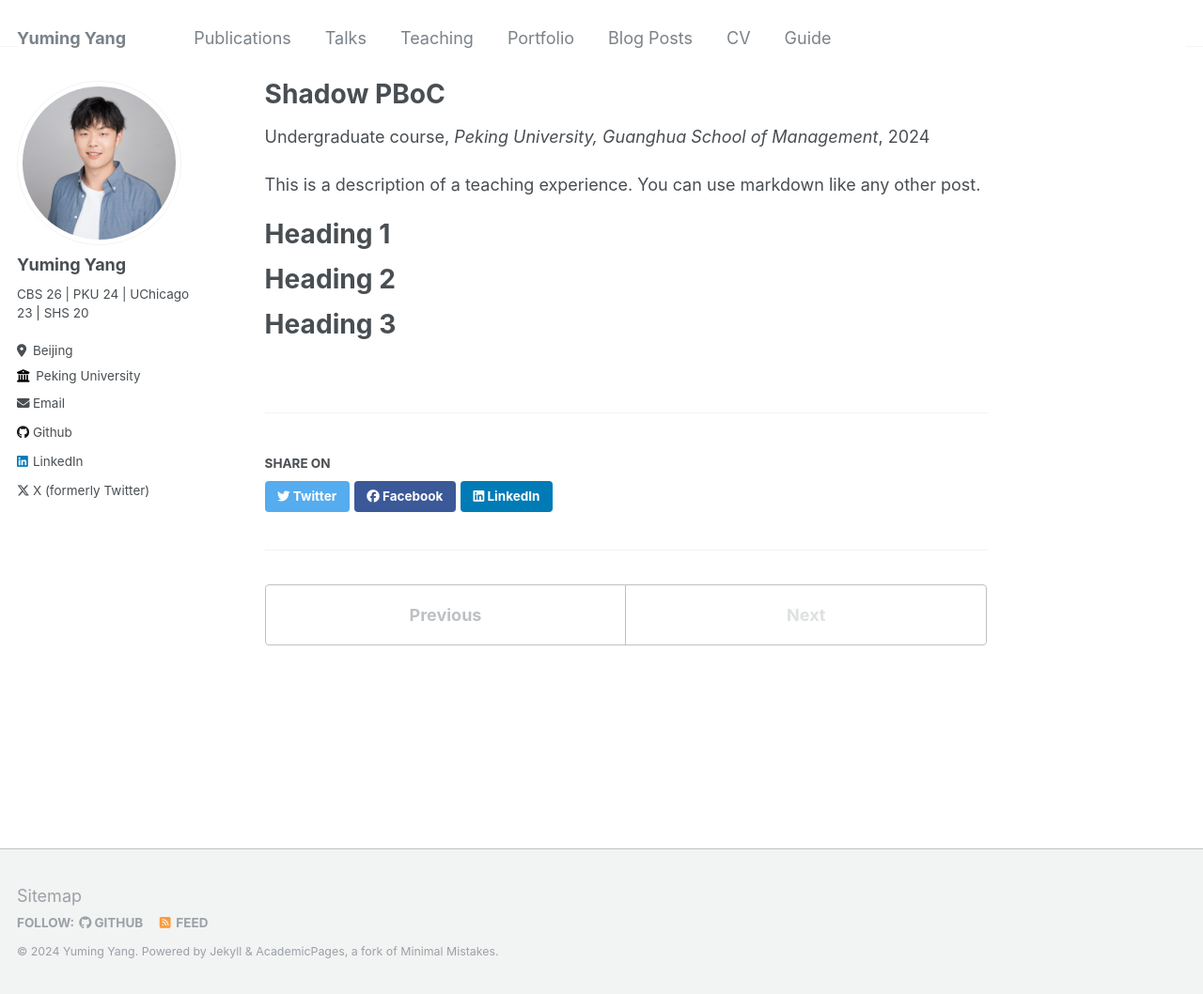
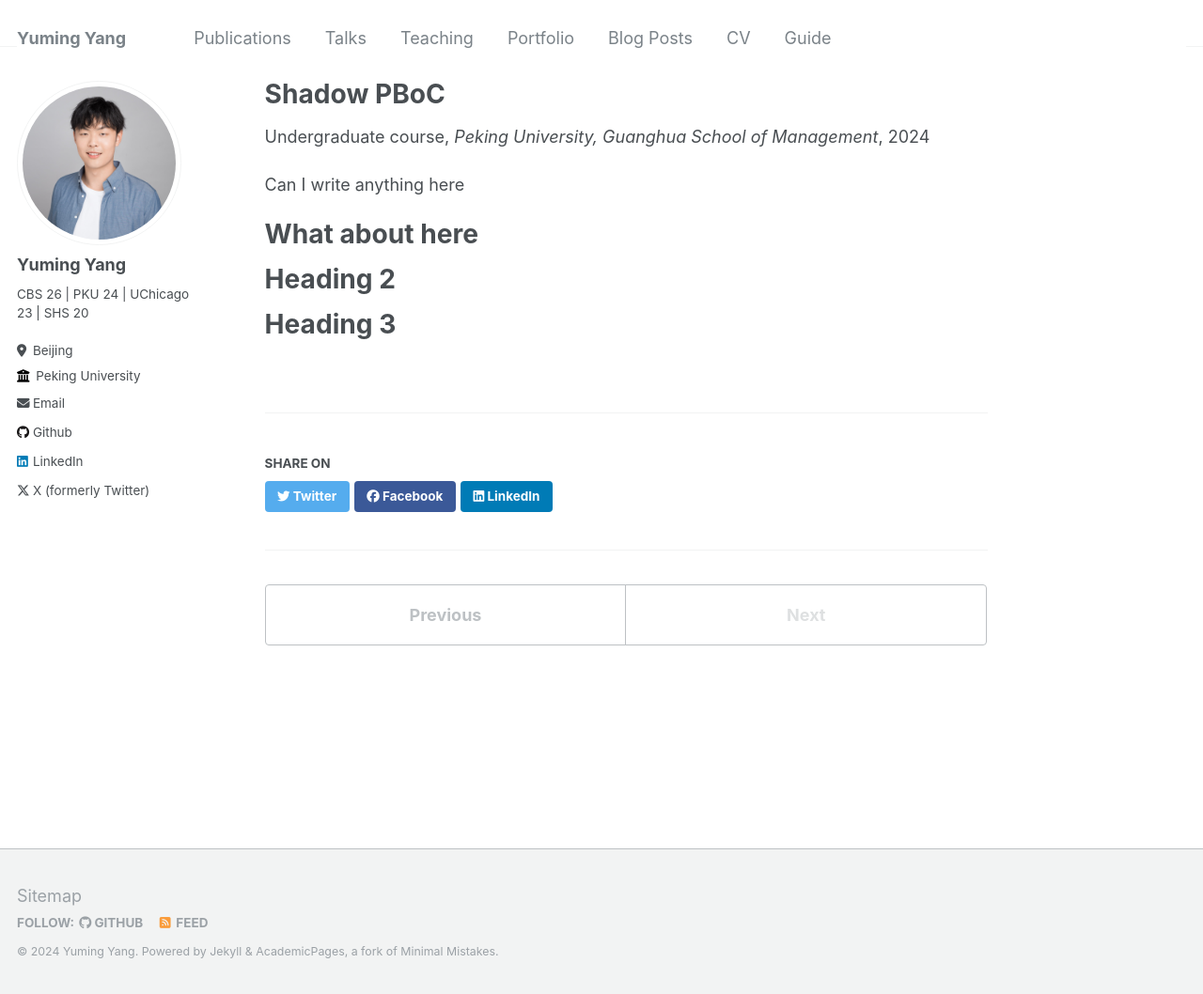
Before and after one commit to Yuming-Yang/yuming-yang.github.io, a Jekyll site: the page built from _teaching/Shadow PBoC.md, in a window 1280 px wide and 1058 px high. Shown: the whole window at 94% size. Built offline with Jekyll 4.4.1, drawn with Linux system fonts in a browser that asks for light colours.

Commit message:
Update and rename 2014-spring-teaching-1.md to Shadow PBoC.md

```diff
--- a/_teaching/2014-spring-teaching-1.md
+++ b/_teaching/Shadow PBoC.md
@@ -8,9 +8,9 @@ date: 2024-03-01
 location: "Beijing, China"
 ---
 
-This is a description of a teaching experience. You can use markdown like any other post.
+Can I write anything here
 
-Heading 1
+What about here
 ======
 
 Heading 2
```
